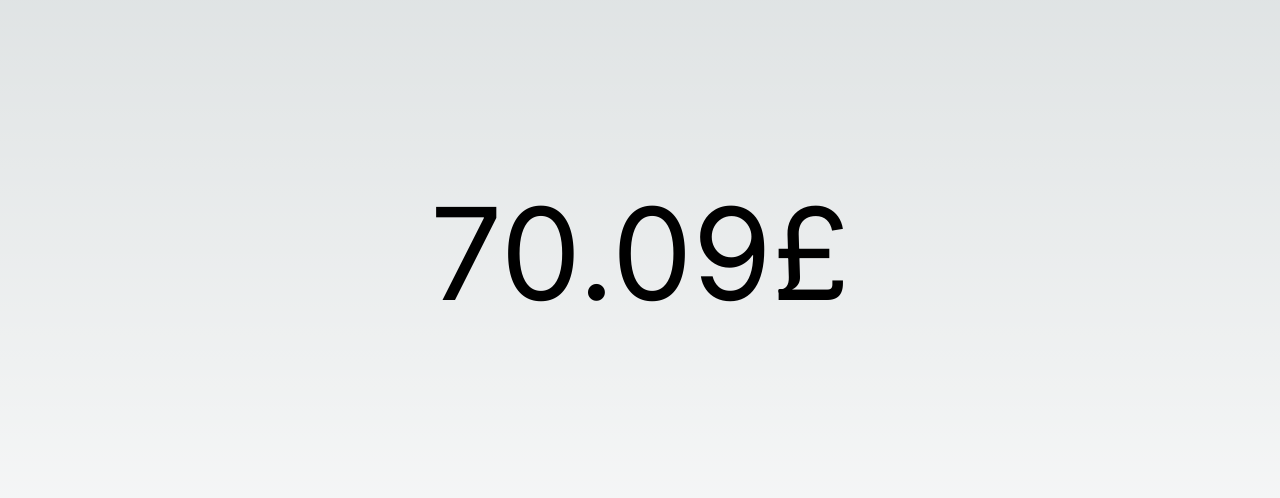
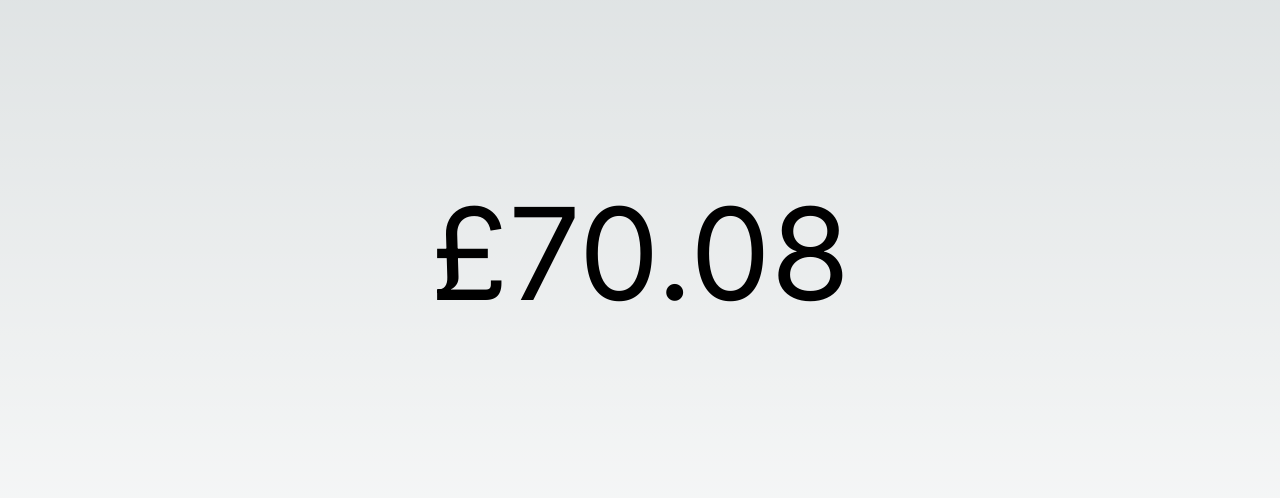
Before and after one commit to hoto/copium-clock, a Next.js app: page / in a window 1280 px wide. Shown: the part 242-740 px from the top of the page. Built offline with nearby package versions, Linux system fonts and the light colour scheme.

Commit message:
Proper math and shit

```diff
--- a/components/CopiumClock.tsx
+++ b/components/CopiumClock.tsx
@@ -1,14 +1,11 @@
 import { useEffect, useState } from 'react'
 
 const CopiumClock: React.FC = () => {
-  const [amount, setAmount] = useState<number>(70.01)
+  const [amount, setAmount] = useState<number>(70.00)
 
   useEffect(() => {
     const interval = setInterval(() => {
-      setAmount(amount => {
-        const newAmount= amount + 0.01
-        return parseFloat(newAmount.toFixed(2))
-      })
+      setAmount(amount => amount + 0.01)
     }, 1000)
 
     return () => clearInterval(interval)
@@ -16,7 +13,9 @@ const CopiumClock: React.FC = () => {
 
   return (
     <div className="text-9xl">
-      {amount}£
+      £{new Intl
+      .NumberFormat('en-GB', { minimumFractionDigits: 2, maximumFractionDigits: 2 })
+      .format(amount)}
     </div>
   )
 }
```
